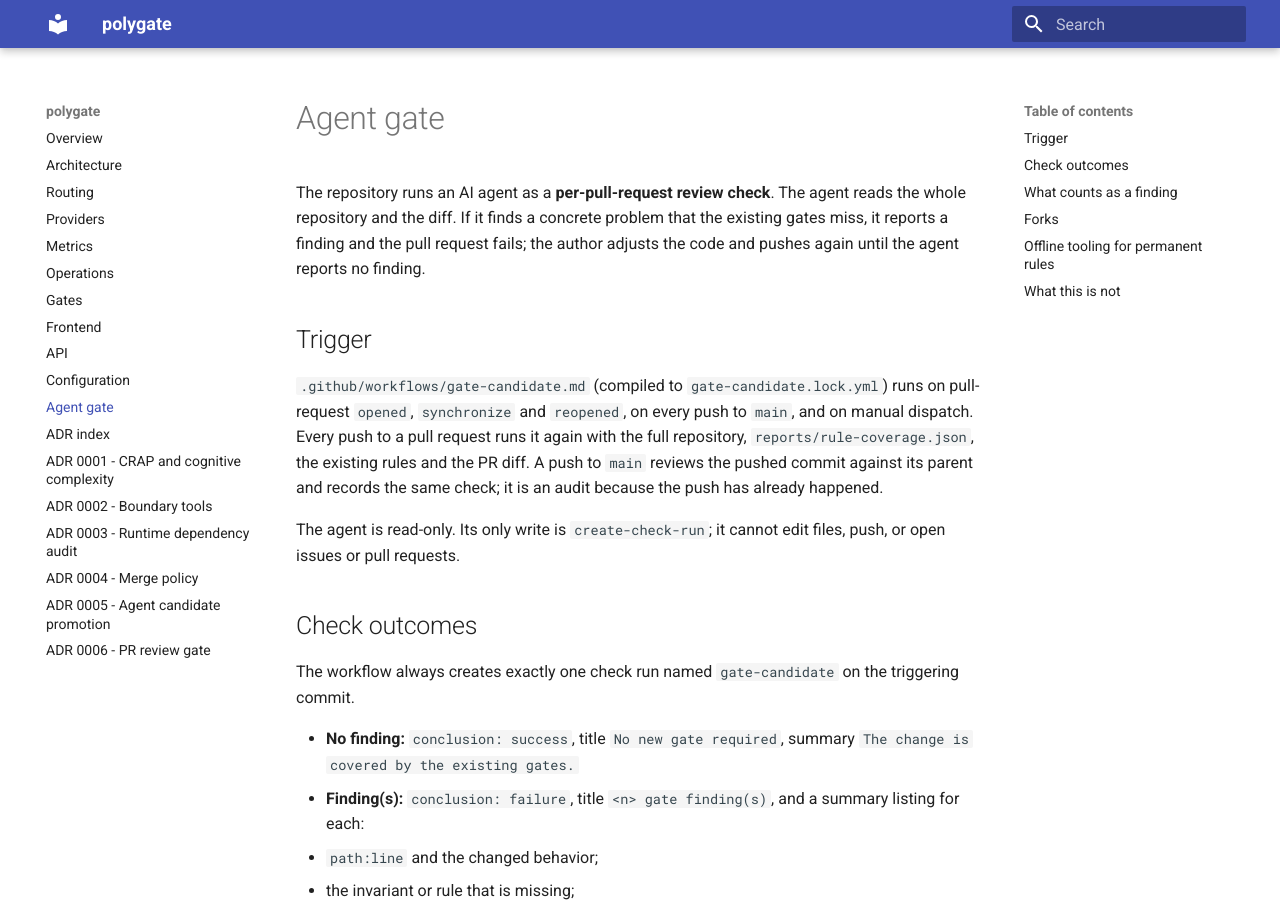
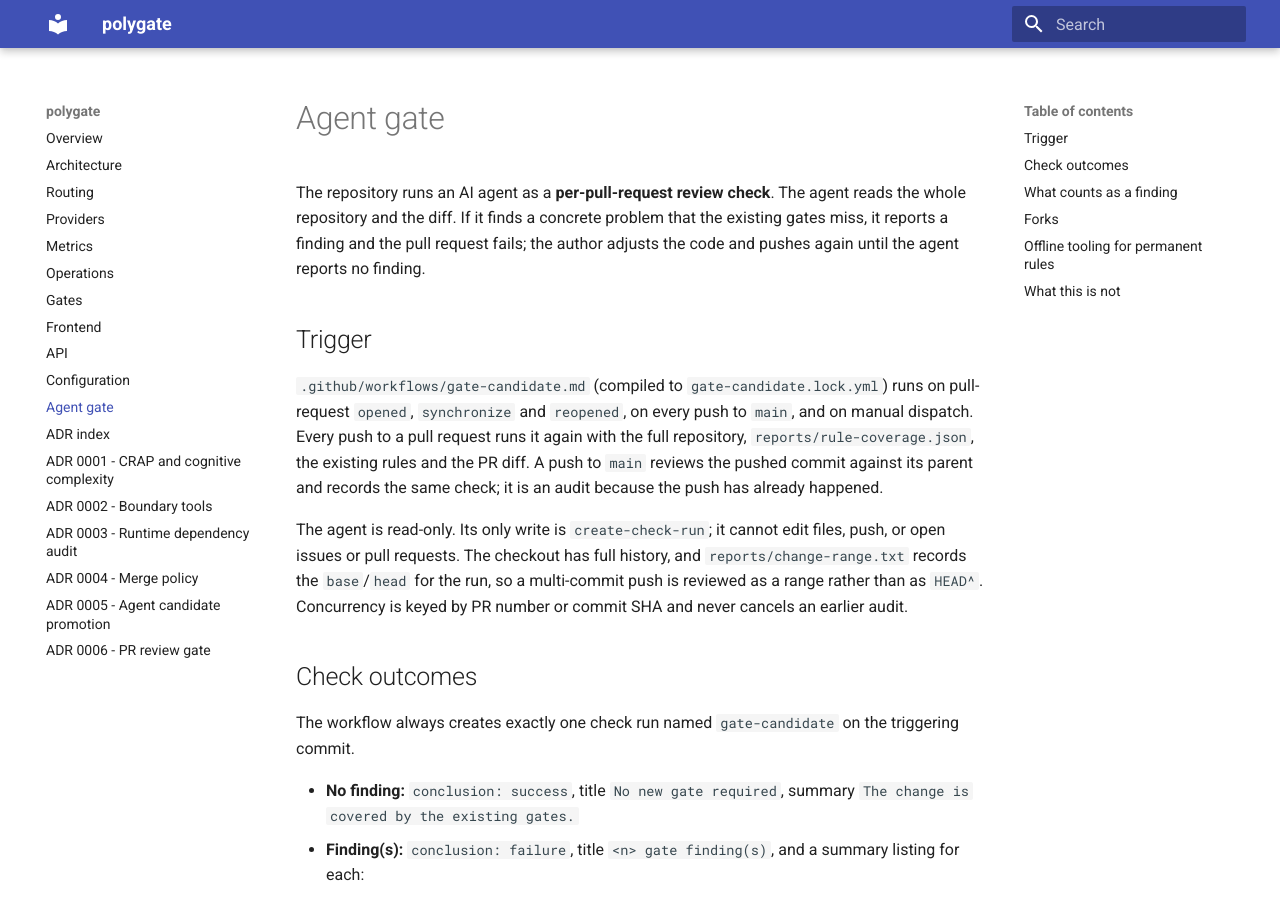
Before and after one commit to Zephyr236/polygate, an MkDocs documentation site: the page built from docs/agent-gate.md, in a window 1280 px wide and 900 px high. Built offline with MkDocs 1.6.1 and Material for MkDocs 9.7.7, drawn with Linux system fonts in a browser that asks for light colours.

Commit message:
fix: review the full push range without cancelling earlier audits
The push audit inherited a depth-1 checkout, so HEAD^ did not exist, and its
concurrency group was shared by all main pushes with cancel-in-progress, so a
new push could cancel an earlier audit before it wrote its check. Fetch full
history, record base/head in reports/change-range.txt, review that range, and
key concurrency by PR number or commit SHA with cancellation disabled.

Co-Authored-By: Claude Code <noreply@anthropic.com>

```diff
--- a/docs/agent-gate.md
+++ b/docs/agent-gate.md
@@ -14,7 +14,9 @@ rules and the PR diff. A push to `main` reviews the pushed commit against its pa
 same check; it is an audit because the push has already happened.
 
 The agent is read-only. Its only write is `create-check-run`; it cannot edit files, push, or open
-issues or pull requests.
+issues or pull requests. The checkout has full history, and `reports/change-range.txt` records the
+`base`/`head` for the run, so a multi-commit push is reviewed as a range rather than as `HEAD^`.
+Concurrency is keyed by PR number or commit SHA and never cancels an earlier audit.
 
 ## Check outcomes
 
```
Also changed, not shown: CHANGELOG.md (+2 -1 lines), docs/adr/0006-pr-review-gate.md (+3 -1 lines), .github/workflows/gate-candidate.md, 1 other file.
